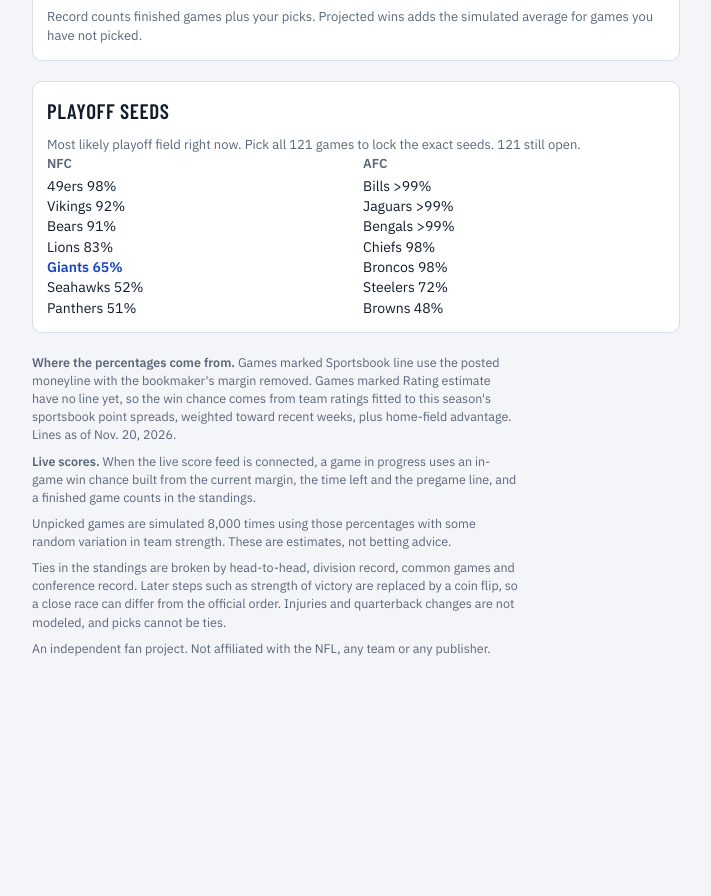
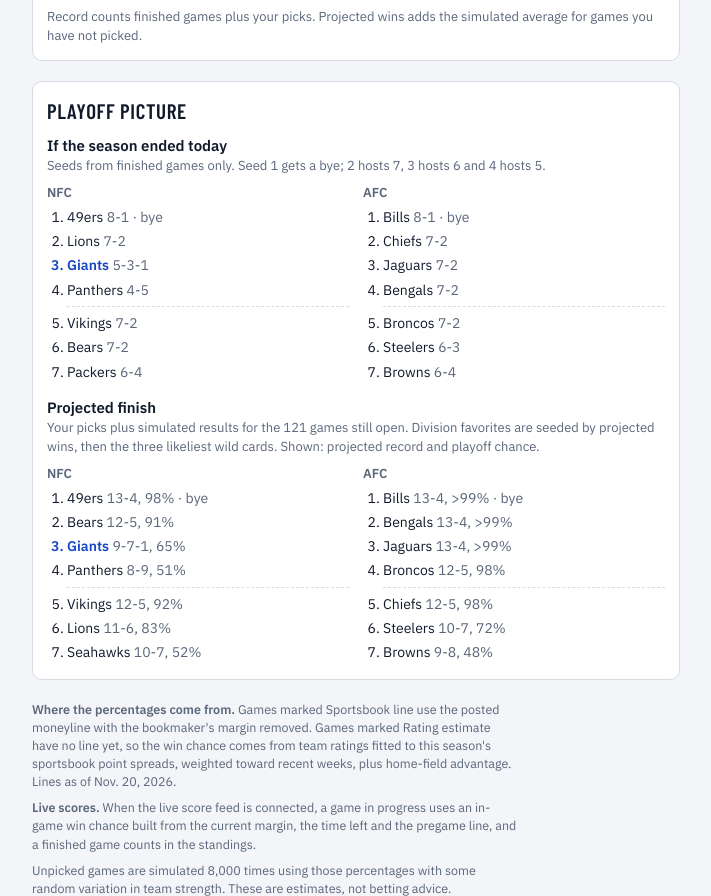
Before and after one commit to madramdesign/nfl-playoff-simulator, a website: page public/index.html in a window 1280 px wide. Shown: the part 2396-3292 px from the top of the page, without its empty margins (284-995 px from the left). Before the commit the page ends 3109 px from the top, so only its background shows below. Drawn offline with nearby package versions, Linux system fonts and the light colour scheme; no server answers.

Commit message:
Add playoff picture: seeds if the season ended today and projected finish
Also fix tiebreak narrowing when tied teams have not yet played each other.

Co-Authored-By: Claude Fable 5.2 <noreply@anthropic.com>
Claude-Session: https://claude.ai/code/session_017eu3DpZ27vuZ92Cntc9yjG

```diff
--- a/public/index.html
+++ b/public/index.html
@@ -84,6 +84,13 @@ tr.me td{font-weight:600;color:var(--accent)}
 td.final{font-weight:600}
 .seeds{display:grid;grid-template-columns:1fr 1fr;gap:14px}
 .seeds h3{font:600 13px var(--body);color:var(--muted);margin:0 0 4px}
+h3.pp{font:600 15px var(--body);margin:14px 0 2px}
+h3.pp:first-of-type{margin-top:0}
+.seeds{margin-top:8px}
+.seeds li{padding:2px 0}
+.seeds li.wc1{border-top:1px dashed var(--line);margin-top:4px;padding-top:6px}
+.seeds li span{color:var(--muted);font-weight:400}
+.seeds .out{font-size:12.5px;color:var(--muted);margin:6px 0 0}
 .seeds ol{margin:0;padding-left:20px;font-size:14px;font-variant-numeric:tabular-nums}
 .seeds li.me{font-weight:600;color:var(--accent)}
 .hint{color:var(--muted);font-size:13px;margin:0}
@@ -144,7 +151,11 @@ footer p{margin:0 0 8px}
   </section>
 
   <section class="card">
-    <h2>Playoff seeds</h2>
+    <h2>Playoff picture</h2>
+    <h3 class="pp">If the season ended today</h3>
+    <p class="hint">Seeds from finished games only. Seed 1 gets a bye; 2 hosts 7, 3 hosts 6 and 4 hosts 5.</p>
+    <div class="seeds" id="seedsNow"></div>
+    <h3 class="pp">Projected finish</h3>
     <p class="hint" id="seedHint"></p>
     <div class="seeds" id="seeds"></div>
   </section>
@@ -176,11 +187,13 @@ function phi(z){var x=Math.abs(z)/Math.SQRT2,k=1/(1+.3275911*x),e=1-(((((1.06140
 // In-game home win chance: current margin plus the share of the pregame spread still to be played, over the scoring spread left in the game.
 function liveProbFor(i,L){var fr=L.q>=5?.04:((4-L.q)*15+Math.min(15,Math.max(0,L.m)))/60,sp=GD[i]/25,mg=L.h-L.a;
   if(fr<=0)return mg>0?.999:mg<0?.001:.5;return Math.min(.999,Math.max(.001,1/(1+Math.pow(10,-25*(mg+sp*fr)/Math.sqrt(fr)/400))))}
+// Playoff field if the season ended today: seeds by winning percentage from finished games only.
+function seedsToday(){return simulate(GAMES.map(function(){return 0}),0,1,null,true).first}
 function rng(s){return function(){s|=0;s=s+0x6D2B79F5|0;var t=Math.imul(s^s>>>15,1|s);t=t+Math.imul(t^t>>>7,61|t)^t;return((t^t>>>14)>>>0)/4294967296}}
 // picks[i]: 0 simulate, 1 away wins, 2 home wins
-function simulate(picks,focus,nOverride,liveP){
+function simulate(picks,focus,nOverride,liveP,now){
   var open=0,i;for(i=0;i<GAMES.length;i++)if(!picks[i])open++;
-  var N=nOverride||(open?8000:200),rnd=rng(20261116);
+  var N=now?1:nOverride||(open?8000:200),rnd=rng(20261116);
   var po=new Float64Array(NT),dv=new Float64Array(NT),sw=new Float64Array(NT),seedC=[],hist={},lev=GAMES.map(function(){return[0,0,0,0]});
   for(i=0;i<NT;i++)seedC.push([0,0,0,0,0,0,0]);
   var first=[null,null],pts,res,cnt,adj=new Float32Array(NT),out=new Uint8Array(GAMES.length),inP=new Uint8Array(NT);
@@ -188,7 +201,7 @@ function simulate(picks,focus,nOverride,liveP){
   function share(t,os){var s=0,g=0,k,o;for(k=0;k<os.length;k++){o=os[k];if(o!==t){s+=res[t*NT+o];g+=cnt[t*NT+o]}}return g?s/g:-1}
   function common(ts,min){var os=[],o,k,ok;for(o=0;o<NT;o++){if(ts.indexOf(o)>=0)continue;ok=1;for(k=0;k<ts.length;k++)if(!cnt[ts[k]*NT+o]){ok=0;break}if(ok)os.push(o)}
     if(min){for(k=0;k<ts.length;k++){var g=0;for(o=0;o<os.length;o++)g+=cnt[ts[k]*NT+os[o]];if(g<min)return null}}return os}
-  function narrow(ts,key){var m=-9,ks=[],k,v;for(k=0;k<ts.length;k++){v=Math.round(key(ts[k])*1e6);ks.push(v);if(v>m)m=v}return ts.filter(function(t,j){return ks[j]===m})}
+  function narrow(ts,key){var m=-Infinity,ks=[],k,v;for(k=0;k<ts.length;k++){v=Math.round(key(ts[k])*1e6);ks.push(v);if(v>m)m=v}return ts.filter(function(t,j){return ks[j]===m})}
   function divBreak(ts){var k=0,nx,os;
     while(ts.length>1&&k<4){
       if(k===0)nx=narrow(ts,function(t){return share(t,ts)});
@@ -217,7 +230,8 @@ function simulate(picks,focus,nOverride,liveP){
   for(var n=0;n<N;n++){
     pts=BASE_PTS.slice();res=RES0.slice();cnt=CNT0.slice();
     for(i=0;i<NT;i++){adj[i]=gauss();inP[i]=0}
-    for(i=0;i<GAMES.length;i++){var g=GAMES[i],a=g[2],h=g[3],hw=picks[i]===1?0:picks[i]===2?1:(liveP&&liveP[i]!=null)?(rnd()<liveP[i]?1:0):(rnd()<1/(1+Math.pow(10,-(GD[i]+adj[h]-adj[a])/400))?1:0);
+    if(now){for(i=0;i<NT;i++){var gp=BW[i]+BL[i]+BT[i];pts[i]=gp?BASE_PTS[i]/gp:0}}
+    else for(i=0;i<GAMES.length;i++){var g=GAMES[i],a=g[2],h=g[3],hw=picks[i]===1?0:picks[i]===2?1:(liveP&&liveP[i]!=null)?(rnd()<liveP[i]?1:0):(rnd()<1/(1+Math.pow(10,-(GD[i]+adj[h]-adj[a])/400))?1:0);
       out[i]=hw;var w=hw?h:a,l=hw?a:h;pts[w]++;res[w*NT+l]++;cnt[w*NT+l]++;cnt[l*NT+w]++}
     for(var c=0;c<2;c++){var winners=[],rest=[];
       for(var d=c*4;d<c*4+4;d++){var ts=DIVT[d],m=Math.max(pts[ts[0]],pts[ts[1]],pts[ts[2]],pts[ts[3]]),tied=ts.filter(function(t){return pts[t]===m});
@@ -253,6 +267,7 @@ function simulate(picks,focus,nOverride,liveP){
   function recStr(r){return r.w+"-"+r.l+(r.t?"-"+r.t:"")}
 
   Array.prototype.forEach.call(document.querySelectorAll(".asof"),function(n){n.textContent=D.built||"recently"});
+  var TODAY=seedsToday();
   var sel=$("team");
   TM.map(function(t,i){return[t.n,i]}).sort(function(a,b){return a[0]<b[0]?-1:1}).forEach(function(x){var o=el("option","",x[0]);o.value=x[1];sel.appendChild(o)});
   sel.value=focus;
@@ -311,16 +326,21 @@ function simulate(picks,focus,nOverride,liveP){
       DIVT[d].slice().sort(function(a,b){return r.sw[b]-r.sw[a]||r.dv[b]-r.dv[a]}).forEach(function(t){var k=locked(t),tr=el("tr",t===focus?"me":"");
         tr.appendChild(el("td","",TM[t].n));tr.appendChild(el("td",k.left?"":"final",recStr(k)));
         tr.appendChild(el("td","",(r.sw[t]/r.n-.5*BT[t]).toFixed(1)));tr.appendChild(el("td","",pct(r.dv[t]/r.n)));tr.appendChild(el("td","",pct((r.po[t]-r.dv[t])/r.n)));tr.appendChild(el("td","",pct(r.po[t]/r.n)));tb.appendChild(tr)})}
-    var sb=$("seeds");sb.textContent="";
-    if(r.open){$("seedHint").textContent="Most likely playoff field right now. Pick all "+GAMES.length+" games to lock the exact seeds. "+r.open+" still open."}
-    else $("seedHint").textContent="Final seeds with every game picked.";
-    [1,0].forEach(function(c){var box=el("div"),ol=el("ol");box.appendChild(el("h3","",c?"NFC":"AFC"));
-      var list;
-      if(r.open)list=CONFT[c].slice().sort(function(a,b){return r.po[b]-r.po[a]}).slice(0,7).map(function(t){return[t,pct(r.po[t]/r.n)]});
-      else list=r.first[c].map(function(t){return[t,recStr(locked(t))]});
-      list.forEach(function(x){ol.appendChild(el("li",x[0]===focus?"me":"",TM[x[0]].n+"  "+x[1]))});
-      if(r.open)ol.style.listStyle="none",ol.style.paddingLeft="0";
-      box.appendChild(ol);sb.appendChild(box)});
+    var projW=function(t){var w=Math.round(r.sw[t]/r.n-.5*BT[t]);return w+"-"+(17-BT[t]-w)+(BT[t]?"-"+BT[t]:"")};
+    var field=function(box,lists,info,outNote){box.textContent="";[1,0].forEach(function(c){var wrap=el("div"),ol=el("ol");wrap.appendChild(el("h3","",c?"NFC":"AFC"));
+      lists[c].forEach(function(t,k){var li=el("li",(t===focus?"me":"")+(k===4?" wc1":""),TM[t].n+" ");li.appendChild(el("span","",info(t)+(k===0?" · bye":"")));ol.appendChild(li)});
+      wrap.appendChild(ol);
+      if(TM[focus].c===c&&lists[c].indexOf(focus)<0)wrap.appendChild(el("p","out",TM[focus].n+" "+info(focus)+": "+outNote));
+      box.appendChild(wrap)})};
+    field($("seedsNow"),TODAY,function(t){return BW[t]+"-"+BL[t]+(BT[t]?"-"+BT[t]:"")},"outside the field today");
+    var proj=[0,1].map(function(c){
+      if(!r.open)return r.first[c];
+      var win=[],rest;for(var d=c*4;d<c*4+4;d++)win.push(DIVT[d].slice().sort(function(a,b){return r.dv[b]-r.dv[a]})[0]);
+      win.sort(function(a,b){return r.sw[b]-r.sw[a]});
+      rest=CONFT[c].filter(function(t){return win.indexOf(t)<0}).sort(function(a,b){return(r.po[b]-r.dv[b])-(r.po[a]-r.dv[a])}).slice(0,3).sort(function(a,b){return r.sw[b]-r.sw[a]});
+      return win.concat(rest)});
+    $("seedHint").textContent=r.open?"Your picks plus simulated results for the "+r.open+" games still open. Division favorites are seeded by projected wins, then the three likeliest wild cards. Shown: projected record and playoff chance.":"Final seeds with every game picked.";
+    field($("seeds"),proj,function(t){return r.open?projW(t)+", "+pct(r.po[t]/r.n):recStr(locked(t))},r.open?"projected to miss":"miss the playoffs");
     drawGames();
   }
   var timer=0;
```
Also changed, not shown: src/template.html (+35 -15 lines).
